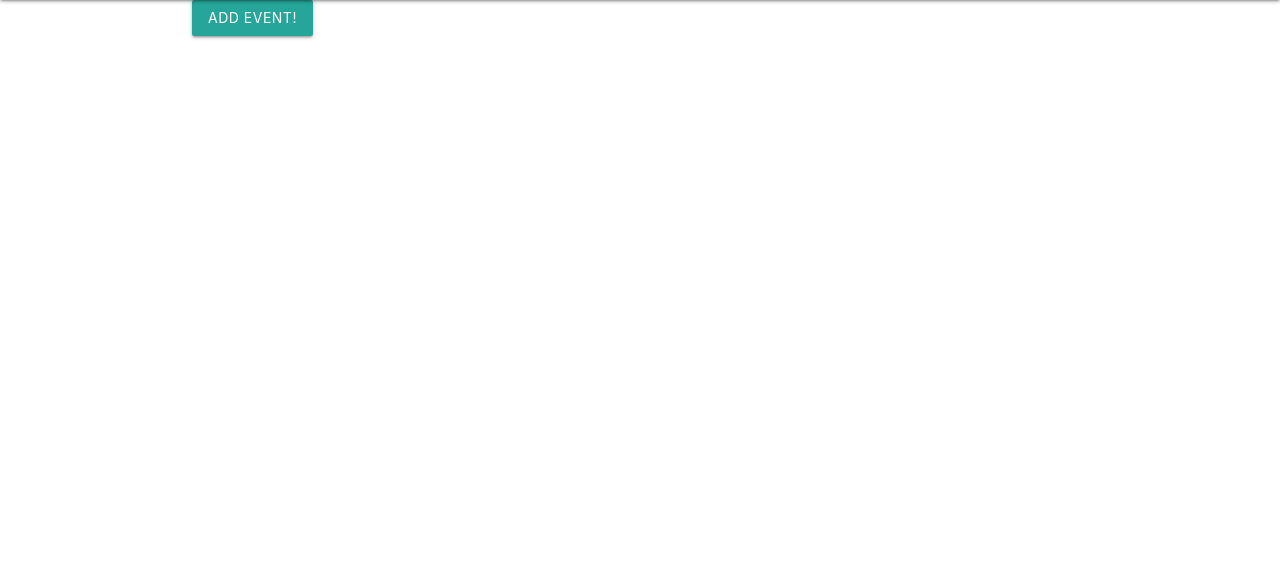
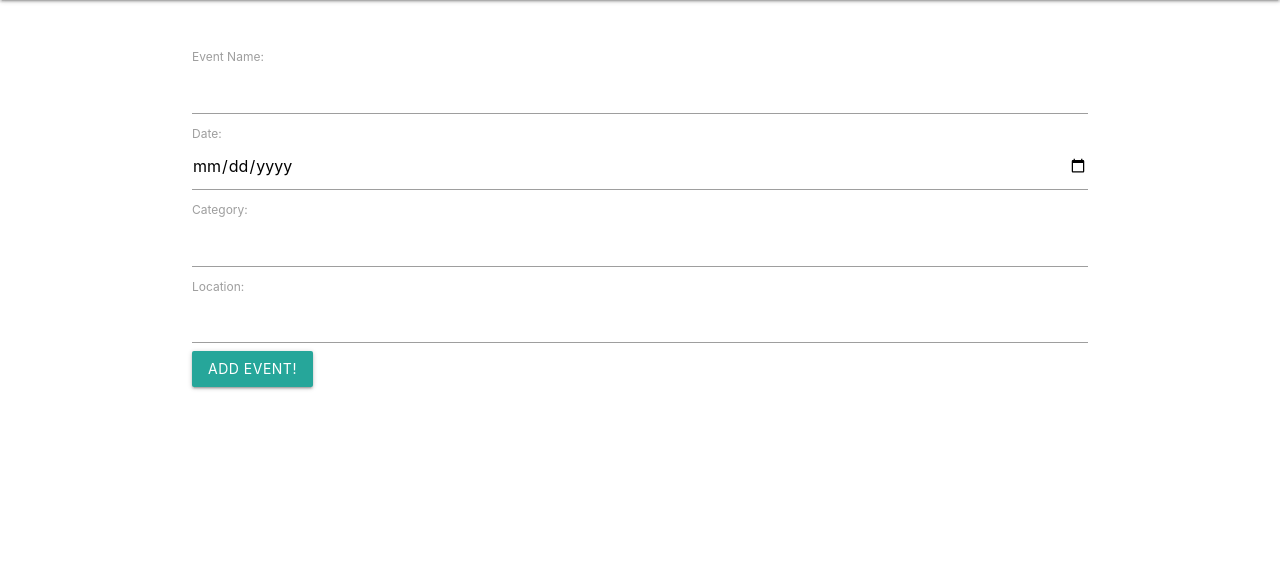
Before and after one commit to tlacerte/Loopedin-Austin, a Django app: page /events/create in a window 1280 px wide. Shown: the part 64-647 px from the top of the page. Run offline with Django 3.2, Linux system fonts and the light colour scheme; the visitor is signed in with stand-in values (Sample User, id 1); data comes from the database, SQL or seed files in the repository.

Commit message:
create event to database and render on main events page

```diff
--- a/main_app/forms.py
+++ b/main_app/forms.py
@@ -5,7 +5,7 @@
 class SignUpForm(UserCreationForm):
     class Meta:
         model = User
-        fields = ('first_name', 'last_name', 'username', 'password')
+        fields = ['first_name', 'last_name', 'username']
 
 class CreateEventForm(ModelForm):
     class Meta:
--- a/main_app/templates/events/create.html
+++ b/main_app/templates/events/create.html
@@ -1,16 +1,33 @@
 {% extends 'base.html' %}
 
 {% block content %}
+<br>
+<br>
   <form action="{% url 'event_create' %}" method="post">
     {% csrf_token %}
-   <table>
-      {{ form.as_table }}
-   </table>
+    {% comment %} <table>
+    {{ event_form.as_table }}
+    </table> {% endcomment %}
+        <label for="name">Event Name: </label>
+        <input id="name" type="text" name="name" value="{{ name }}">
+        <label for="date">Date: </label>
+        <input id="date" type="date" name="date" value="{{ date }}">
+        <label for="category">Category: </label>
+        <input id="category" list="CATEGORIES" name="category" value="{{ category }}">
+        <datalist id="CATEGORIES">
+            <option name="concert" value="Concert"></option>
+            <option name="networking" value="Networking"></option>
+            <option name="food-drink" value="Food/Drink"></option>
+            <option name="market" value="Market"></option>
+        </datalist>
+        <label for="location">Location: </label>
+        <input id="location" type="text" name="location" value="{{ location }}">
+
     <input type="submit" value="Add Event!" class="btn">
   </form>
   <script>
     // create a datepicker
-    var dateEl = document.getElementById('id_date');
+    {% comment %} var dateEl = document.getElementById('id_date');
     M.Datepicker.init(dateEl, {
       format: 'yyyy-mm-dd',
       defaultDate: new Date(),
@@ -19,6 +36,6 @@
     });
     // initialize the location select
     var selectEl = document.getElementById('id_location');
-    M.FormSelect.init(selectEl);
+    M.FormSelect.init(selectEl); {% endcomment %}
   </script>
 {% endblock %}
--- a/main_app/templates/events/list.html
+++ b/main_app/templates/events/list.html
@@ -3,8 +3,7 @@
 
 <h1>Upcoming Events</h1>
 
-{% for event in events %}
-  <a href="">
+{% for event in event_list %}
     <div class="card">
         <a href={% url 'detail' event.id %}
         <div class="card-content">
@@ -13,7 +12,6 @@
             <p>Category: {{event.category}}</p>
             <p>Location: {{event.location}}</p>
         </div>
-        </a>
     </div>
   </a>
 {% endfor %}
--- a/main_app/urls.py
+++ b/main_app/urls.py
@@ -3,10 +3,10 @@
 from .views import EventsList
 
 urlpatterns = [
-  path('', views.home, name='home'),
+  path('', views.home, name='index'),
   path('accounts/signup', views.signup, name='signup'),
   path('events/list', EventsList.as_view(), name='events_list'),
+  path('events/create', views.show_event_create, name='show_event_create'),
   path('events/create/new', views.event_create, name='event_create'),
-  path('events/create', views.show_event_create, name='show_event_create'),
   path('events/<int:event_id>', views.event_detail, name='detail'),
 ]
--- a/main_app/views.py
+++ b/main_app/views.py
@@ -6,7 +6,7 @@
 from django.views.generic import ListView
 from django.views.generic.edit import CreateView
 from .forms import SignUpForm, CreateEventForm
-from .models import Event
+from .models import Event, User
 
 def home(request):
   return render(request, 'index.html')
@@ -29,19 +29,15 @@
   model = Event
   template_name = 'events/list.html'
 
-# class EventCreate(CreateView):
-#   model = Event
-#   create_event_form = CreateEventForm()
-#   success_url = '/events/list/'
-#   fields = ['name', 'date', 'category', 'location']
-
 def show_event_create(request):
+  user = User.objects.get(id=request.user.id)
   return render(request, 'events/create.html')
 
 def event_create(request):
-  form = CreateEventForm(request.POST)
-  if form.is_valid():
-    new_event = form.save(commit=False)
+  event_form = CreateEventForm(request.POST)
+  if event_form.is_valid():
+    new_event = event_form.save(commit=False)
+    new_event.user_id = request.user.id
     new_event.save()
   return redirect('events_list')
 
```
Also changed, not shown: main_app/models.py (+7 -11 lines), main_app/migrations/0003_auto_20190916_1628.py (added).
